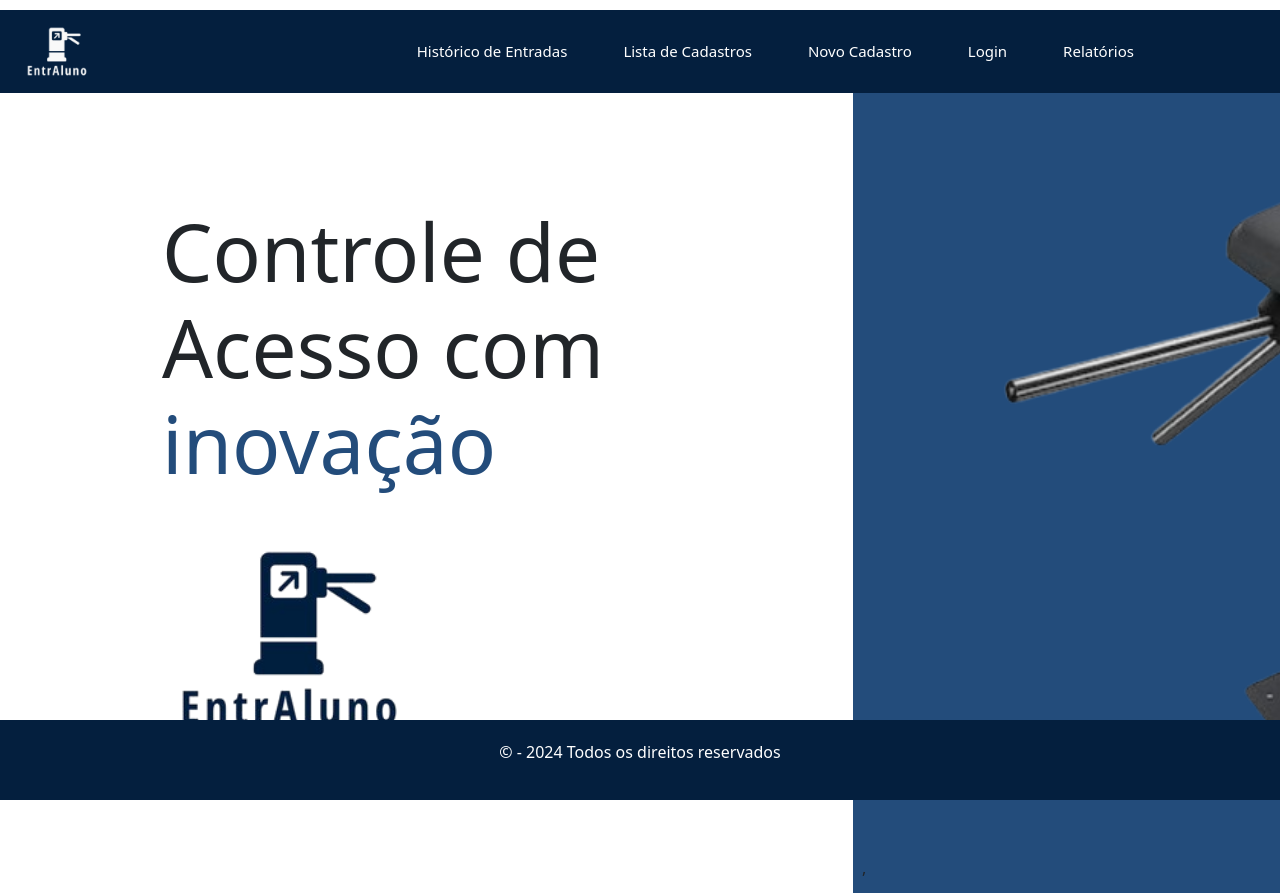
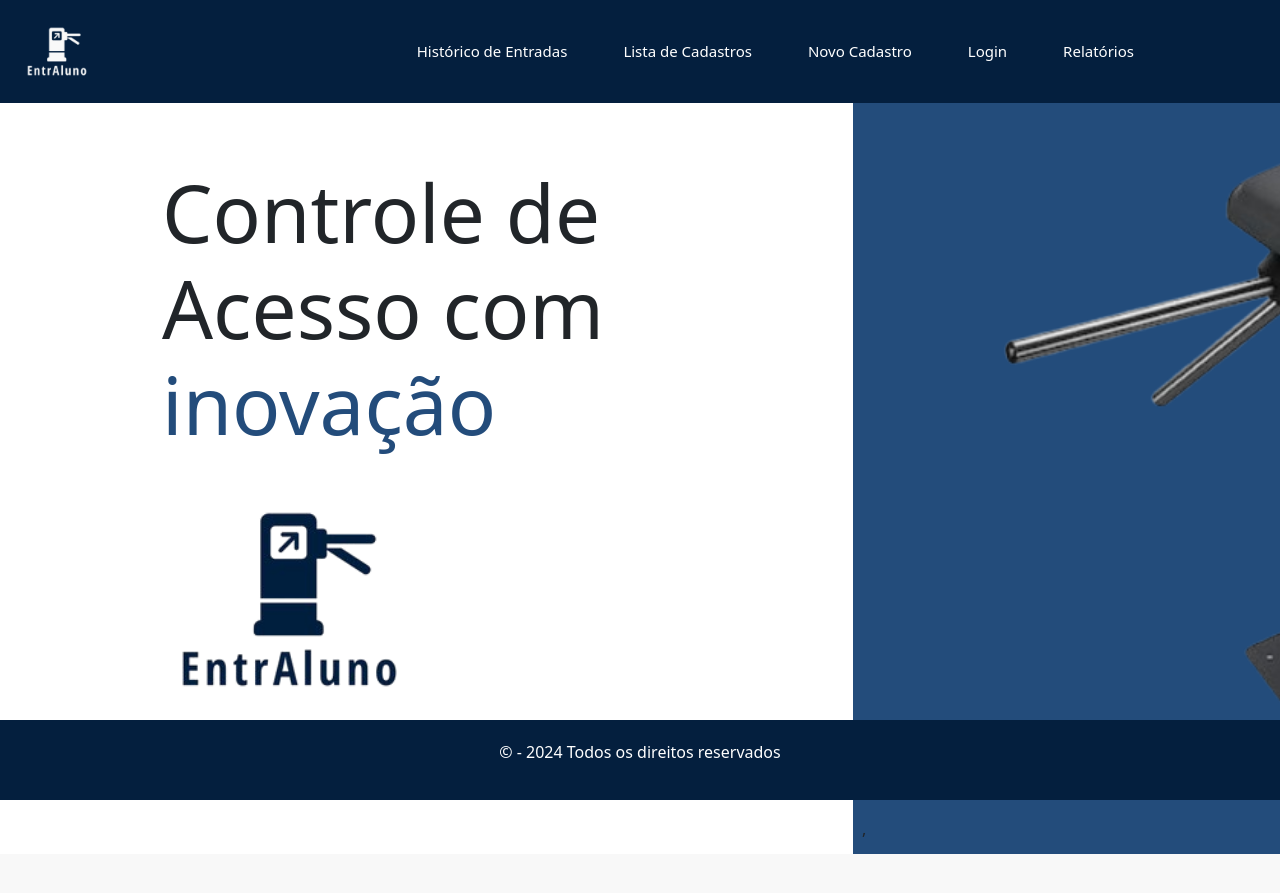
Before and after one commit to scarmm/EntrAlunos, a PHP site: page / in a window 1280 px wide; the page is wider, and only the part inside the window is pictured. After the commit the page ends 854 px from the top of that part, so only its background shows below. Run offline with PHP 8.4, Linux system fonts and the light colour scheme.

Commit message:
adicionado padding para ajustar o espaçamento do header com o restante da página

```diff
--- a/assets/css/_lista.scss
+++ b/assets/css/_lista.scss
@@ -5,6 +5,9 @@
     padding: 20px;
     border-radius: 8px;
     box-shadow: 0 4px 8px rgba(0, 0, 0, 0.1);
+  }
+  .conteudo-lista{
+    padding-top: 5%;
   }
 
   h1 {
--- a/assets/css/_menu.scss
+++ b/assets/css/_menu.scss
@@ -1,6 +1,6 @@
 .bg-menu{
     background-color: #041F3E;
-
+    position: absolute;
 }
 
 .nav-link{
--- a/assets/css/styles.css
+++ b/assets/css/styles.css
@@ -1,5 +1,6 @@
 .bg-menu {
   background-color: #041F3E;
+  position: absolute;
 }
 
 .nav-link {
@@ -320,6 +321,10 @@ h1 {
   box-shadow: 0 4px 8px rgba(0, 0, 0, 0.1);
 }
 
+.conteudo-lista {
+  padding-top: 5%;
+}
+
 h1 {
   text-align: center;
   margin-bottom: 20px;
--- a/index.php
+++ b/index.php
@@ -3,7 +3,7 @@
 $title = "Inicial";
 include __DIR__ . "/header.php";
 ?>
-
+<div class="conteudo-lista">
 <div class="container-fluid">
     <div class="row">
 
@@ -23,6 +23,7 @@ include __DIR__ . "/header.php";
 
     </div>
 </div>
+</div>
 
 <?php
 include __DIR__ . "/footer.php";
--- a/lista.php
+++ b/lista.php
@@ -2,6 +2,7 @@
 include __DIR__ . "/header.php";
 ?>
 
+<div class="conteudo-lista">
 <div class="container5">
 <h1>Usuários</h1>
 <div class="search-bar">
@@ -40,7 +41,7 @@ include __DIR__ . "/header.php";
 </div>
 </div>
 </div>
-
+</div>
 <?php
 include __DIR__ . "/footer.php";
 ?>
--- a/login.php
+++ b/login.php
@@ -4,6 +4,7 @@ include __DIR__ . "/header.php";
 
 
     <title>Login</title>
+    <div class="conteudo-lista">
     <img src="assets/images/logoEntraluno.png" class="logoEntrA">
     <form action="" class="form_login">
     <div class="mb-3">
@@ -18,6 +19,7 @@ include __DIR__ . "/header.php";
   <br>
   <button class="btn btn-secondary">Criar Nova Conta</button>
     </form>
+  </div>
 
 
 <?php
```
Also changed, not shown: 1 other file.
